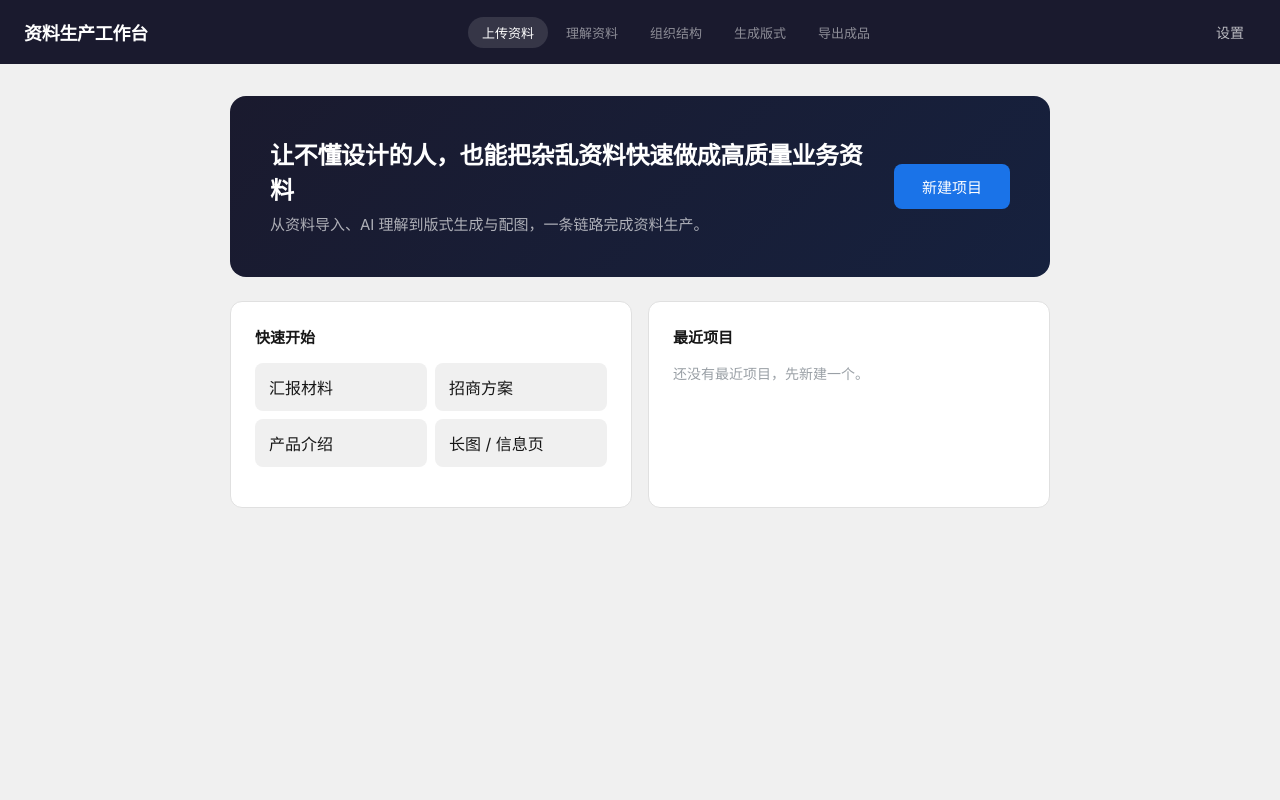
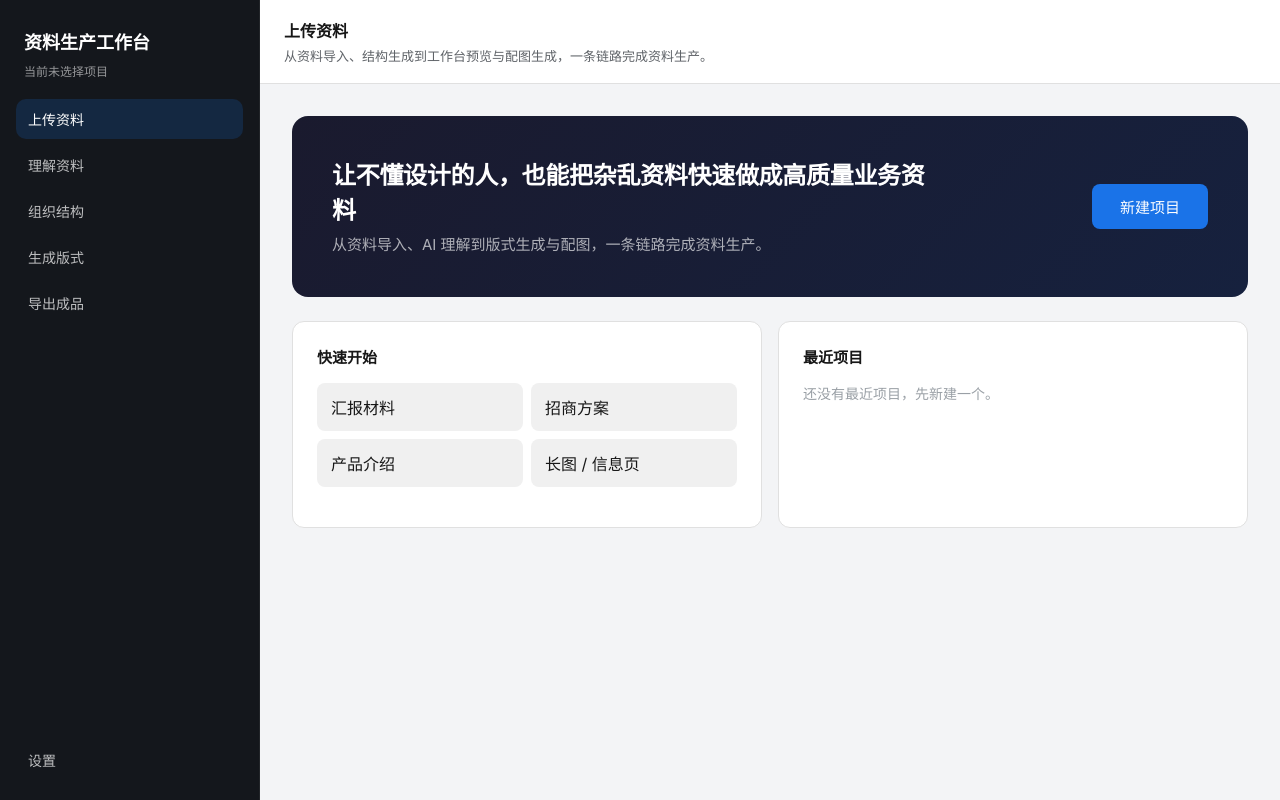
Before and after one commit to sdoaiya/html-ppt, a React (Vite) app: page / in a window 1280 px wide. Built offline with nearby package versions, Linux system fonts and the light colour scheme.

Commit message:
feat: refactor shell into desktop workspace layout

```diff
--- a/src/layouts/AppShell.tsx
+++ b/src/layouts/AppShell.tsx
@@ -19,21 +19,36 @@ export function AppShell() {
 
   return (
     <div className="app-shell">
-      <header className="topbar">
-        <div className="topbar-brand">
+      <aside className="desktop-sidebar">
+        <div className="sidebar-brand">
           <h1><Link to="/">资料生产工作台</Link></h1>
-          {project?.name ? <p>{project.name}</p> : null}
+          <p>{project?.name ?? '当前未选择项目'}</p>
         </div>
-        <nav aria-label="生产流程" className="stage-nav">
-          {steps.map((step) => (
-            <span key={step} className={step === currentStage ? 'stage-chip active' : 'stage-chip'}>{step}</span>
-          ))}
+
+        <nav aria-label="主导航" className="sidebar-nav">
+          <Link to="/import" className={location.pathname === '/import' || location.pathname === '/' ? 'sidebar-link active' : 'sidebar-link'}>上传资料</Link>
+          <Link to="/understanding" className={location.pathname === '/understanding' ? 'sidebar-link active' : 'sidebar-link'}>理解资料</Link>
+          <Link to="/structure" className={location.pathname === '/structure' ? 'sidebar-link active' : 'sidebar-link'}>组织结构</Link>
+          <Link to="/workbench" className={location.pathname === '/workbench' ? 'sidebar-link active' : 'sidebar-link'}>生成版式</Link>
+          <Link to="/export" className={location.pathname === '/export' ? 'sidebar-link active' : 'sidebar-link'}>导出成品</Link>
         </nav>
-        <div className="topbar-actions">
-          <Link to="/settings">设置</Link>
+
+        <div className="sidebar-footer">
+          <Link to="/settings" className={location.pathname === '/settings' ? 'sidebar-link active' : 'sidebar-link'}>设置</Link>
         </div>
-      </header>
-      <Outlet />
+      </aside>
+
+      <div className="desktop-main">
+        <header className="desktop-toolbar">
+          <div>
+            <strong>{currentStage || '资料生产工作台'}</strong>
+            <p>{project?.brief ?? '从资料导入、结构生成到工作台预览与配图生成，一条链路完成资料生产。'}</p>
+          </div>
+        </header>
+        <div className="desktop-content">
+          <Outlet />
+        </div>
+      </div>
     </div>
   );
 }
--- a/src/styles/globals.css
+++ b/src/styles/globals.css
@@ -31,88 +31,111 @@ body {
 /* ===== App Shell ===== */
 .app-shell {
   min-height: 100vh;
+  display: grid;
+  grid-template-columns: 260px 1fr;
+  background: #0f1115;
+}
+
+/* ===== Desktop Sidebar Shell ===== */
+.desktop-sidebar {
   display: flex;
   flex-direction: column;
+  padding: 20px 16px;
+  background: #14171c;
+  border-right: 1px solid rgba(255,255,255,0.06);
+  min-height: 100vh;
 }
 
-/* NotebookLM-style dark top bar */
-.topbar {
-  display: flex;
-  align-items: center;
-  justify-content: space-between;
-  padding: 0 24px;
-  height: 64px;
-  background: var(--bg-topbar);
-  color: #fff;
-  gap: 16px;
-  flex-shrink: 0;
+.sidebar-brand {
+  padding: 8px 8px 20px;
 }
 
-.topbar-brand {
-  display: flex;
-  align-items: center;
-  gap: 12px;
-}
-
-.topbar-brand h1 {
+.sidebar-brand h1 {
   margin: 0;
   font-size: 18px;
   font-weight: 600;
-  letter-spacing: -0.3px;
 }
 
-.topbar-brand h1 a {
+.sidebar-brand h1 a {
   color: #fff;
   text-decoration: none;
 }
 
-.topbar-brand p {
-  margin: 0;
-  font-size: 13px;
-  color: rgba(255,255,255,0.6);
-  font-weight: 400;
+.sidebar-brand p {
+  margin: 8px 0 0;
+  color: rgba(255,255,255,0.55);
+  font-size: 12px;
 }
 
-.stage-nav {
+.sidebar-nav,
+.sidebar-footer {
   display: flex;
-  gap: 4px;
-  flex: 1;
-  justify-content: center;
+  flex-direction: column;
+  gap: 6px;
 }
 
-.stage-chip {
-  padding: 6px 14px;
-  border-radius: 999px;
-  font-size: 13px;
-  color: rgba(255,255,255,0.5);
-  background: transparent;
-  transition: all 0.15s;
+.sidebar-footer {
+  margin-top: auto;
+  padding-top: 20px;
 }
 
-.stage-chip.active {
-  color: #fff;
-  background: rgba(255,255,255,0.12);
-  font-weight: 500;
+.sidebar-link {
+  display: block;
+  padding: 10px 12px;
+  border-radius: 10px;
+  color: rgba(255,255,255,0.72);
+  text-decoration: none;
+  font-size: 14px;
+  transition: background 0.15s, color 0.15s;
 }
 
-.topbar-actions a {
-  color: rgba(255,255,255,0.7);
-  text-decoration: none;
-  font-size: 14px;
-  padding: 6px 12px;
-  border-radius: var(--radius-sm);
-  transition: background 0.15s;
+.sidebar-link:hover {
+  background: rgba(255,255,255,0.06);
+  color: #fff;
 }
-.topbar-actions a:hover { background: rgba(255,255,255,0.1); color: #fff; }
 
-/* ===== Main Content Area ===== */
+.sidebar-link.active {
+  background: rgba(26,115,232,0.18);
+  color: #fff;
+}
+
+.desktop-main {
+  display: flex;
+  flex-direction: column;
+  min-height: 100vh;
+  background: #f3f4f6;
+}
+
+.desktop-toolbar {
+  display: flex;
+  align-items: center;
+  padding: 18px 24px;
+  background: #fff;
+  border-bottom: 1px solid var(--border-color);
+}
+
+.desktop-toolbar strong {
+  display: block;
+  font-size: 16px;
+  font-weight: 600;
+}
+
+.desktop-toolbar p {
+  margin: 4px 0 0;
+  font-size: 13px;
+  color: var(--text-secondary);
+}
+
+.desktop-content {
+  flex: 1;
+  overflow: auto;
+}
+
 main { flex: 1; }
 
 /* ===== Home Page ===== */
 .home-page {
   padding: 32px;
-  max-width: 1100px;
-  margin: 0 auto;
   display: flex;
   flex-direction: column;
   gap: 24px;
```
